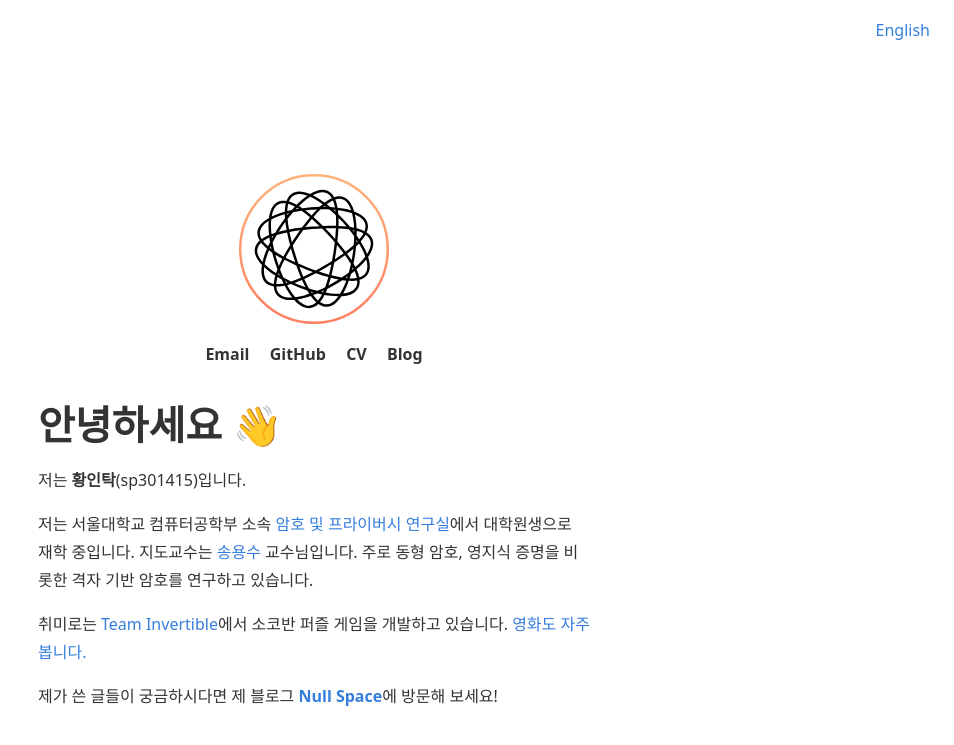
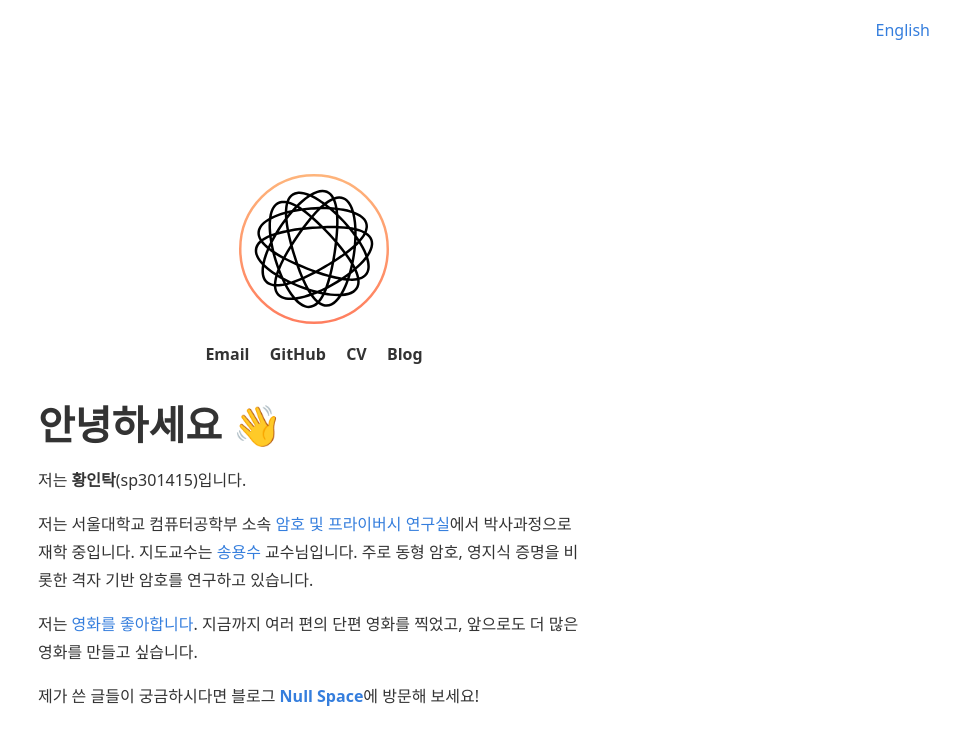
Before and after one commit to sp301415/sp301415-main-page, a Jekyll site: the page built from ko.md, in a window 1280 px wide. Shown: the top 745 px of the page, without its empty margins (326-1280 px from the left). Built offline with Jekyll 4.4.1, drawn with Linux system fonts in a browser that asks for light colours.

Commit message:
소개글 업데이트

```diff
--- a/ko.md
+++ b/ko.md
@@ -8,8 +8,8 @@ permalink: /ko/
 
 저는 **황인탁**(sp301415)입니다.
 
-저는 서울대학교 컴퓨터공학부 소속 [암호 및 프라이버시 연구실](https://crypto.snu.ac.kr)에서 대학원생으로 재학 중입니다. 지도교수는 [송용수](https://yongsoosong.github.io) 교수님입니다. 주로 동형 암호, 영지식 증명을 비롯한 격자 기반 암호를 연구하고 있습니다.
+저는 서울대학교 컴퓨터공학부 소속 [암호 및 프라이버시 연구실](https://crypto.snu.ac.kr)에서 박사과정으로 재학 중입니다. 지도교수는 [송용수](https://yongsoosong.github.io) 교수님입니다. 주로 동형 암호, 영지식 증명을 비롯한 격자 기반 암호를 연구하고 있습니다.
 
-취미로는 [Team Invertible](https://twitter.com/team_invertible)에서 소코반 퍼즐 게임을 개발하고 있습니다. [영화도 자주 봅니다.](https://letterboxd.com/sp301415)
+저는 [영화를 좋아합니다](https://letterboxd.com/sp301415/). 지금까지 여러 편의 단편 영화를 찍었고, 앞으로도 더 많은 영화를 만들고 싶습니다.
 
-제가 쓴 글들이 궁금하시다면 제 블로그 [**Null Space**](https://blog.sp301415.com)에 방문해 보세요!
+제가 쓴 글들이 궁금하시다면 블로그 [**Null Space**](https://blog.sp301415.com)에 방문해 보세요!
```
Also changed, not shown: index.md (+1 -1 lines).
